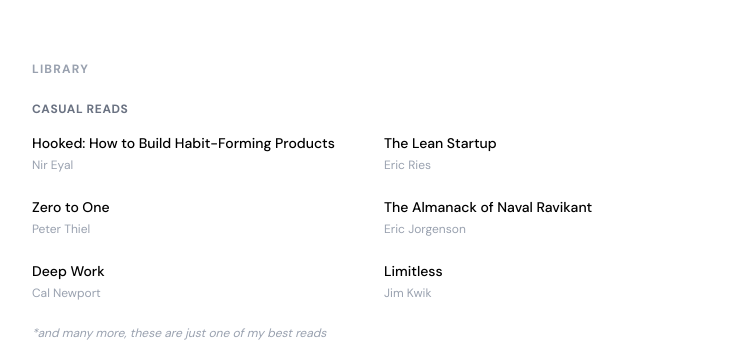
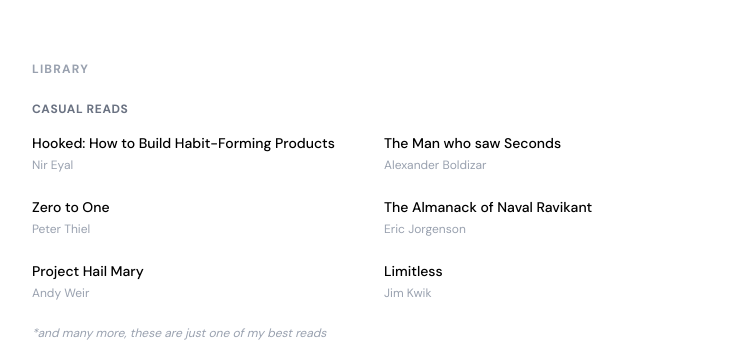
Before and after one commit to aryanyadav-dev/main-portfolio, a Next.js app: page / in a window 1280 px wide. Shown: the part 5100-5451 px from the top of the page, without its empty margins (272-1003 px from the left). Built offline with nearby package versions, Linux system fonts and the light colour scheme.

Commit message:
fix: update hardcoded books in page component

```diff
--- a/app/page.tsx
+++ b/app/page.tsx
@@ -826,10 +826,10 @@
                 <div className="grid grid-cols-1 gap-x-8 gap-y-6 sm:grid-cols-2">
                   {[
                     { title: "Hooked: How to Build Habit-Forming Products", author: "Nir Eyal" },
-                    { title: "The Lean Startup", author: "Eric Ries" },
+                    { title: "The Man who saw Seconds", author: "Alexander Boldizar" },
                     { title: "Zero to One", author: "Peter Thiel" },
                     { title: "The Almanack of Naval Ravikant", author: "Eric Jorgenson" },
-                    { title: "Deep Work", author: "Cal Newport" },
+                    { title: "Project Hail Mary", author: "Andy Weir" },
                     { title: "Limitless", author: "Jim Kwik" }
                   ].map((book) => (
                     <div key={book.title} className="group flex flex-col gap-1 transition-all">
```
Also changed, not shown: public/llm.txt.
